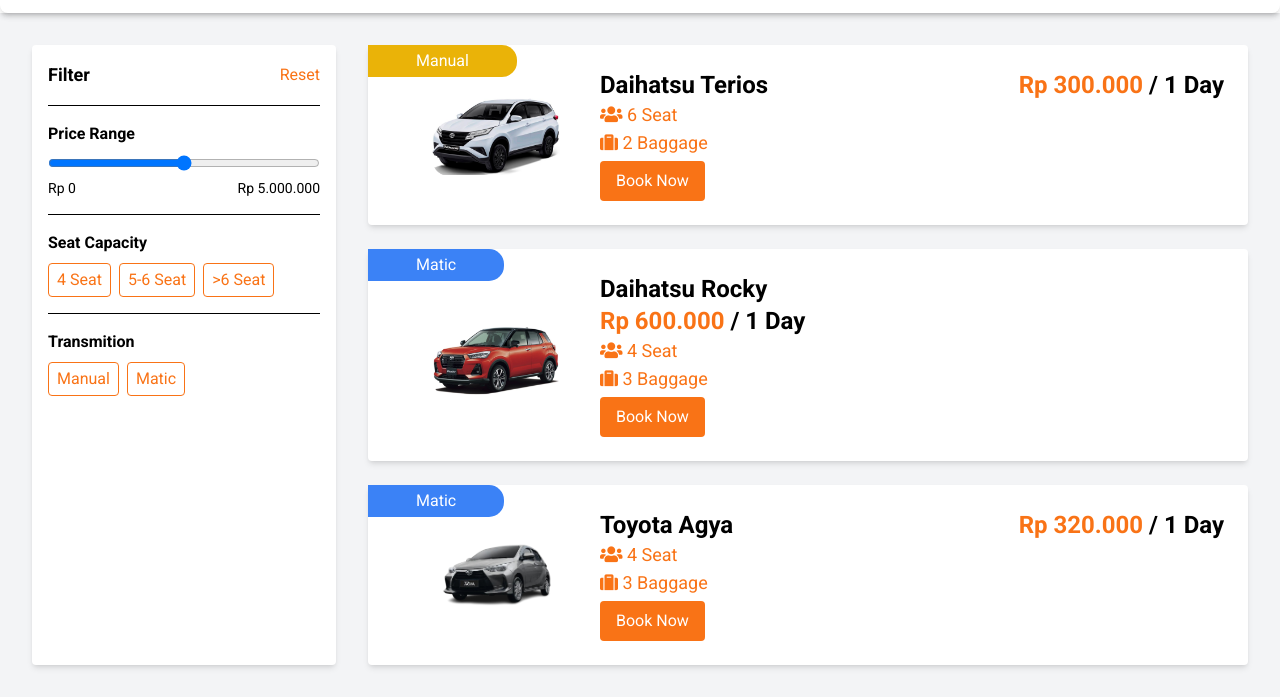
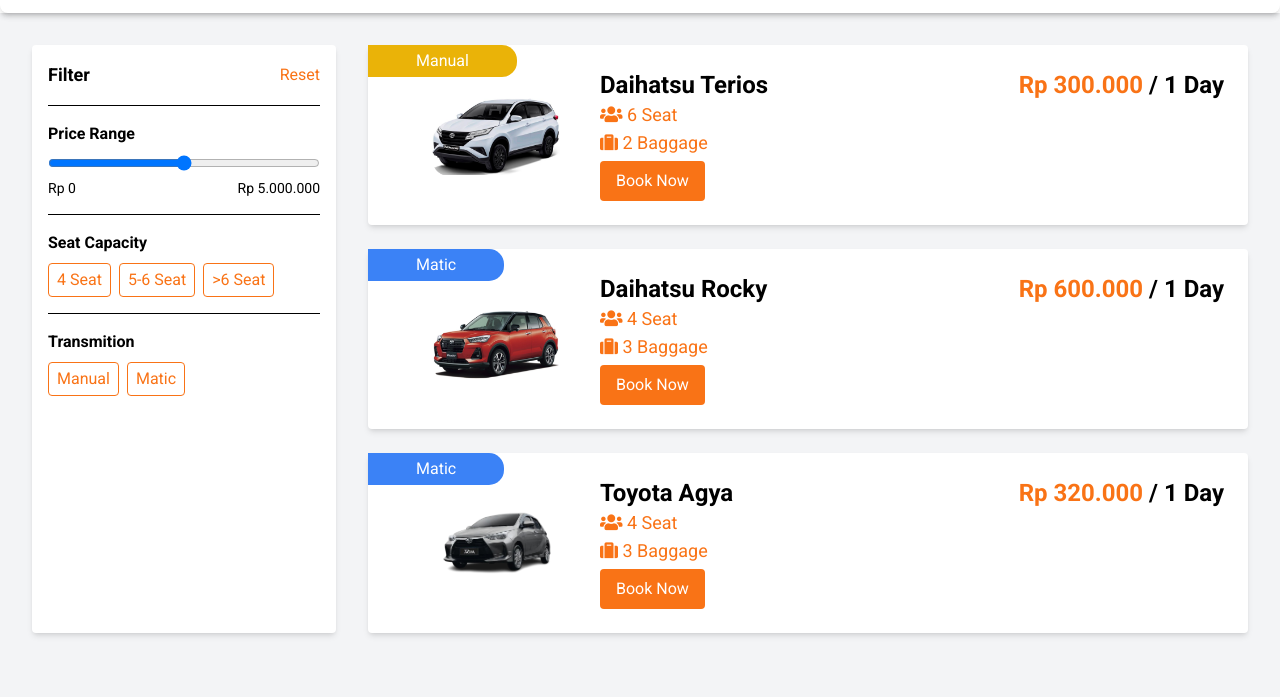
Before and after one commit to gabriellaauralia/Implementation-and-Testing-Softwar, a plain HTML site: page ui new/Search.html in a window 1280 px wide. Shown: the part 175-872 px from the top of the page. After the commit the page ends 840 px from the top, so only its background shows below. Drawn offline with nearby package versions, Linux system fonts and the light colour scheme.

Commit message:
Update Search.html

```diff
--- a/ui new/Search.html
+++ b/ui new/Search.html
@@ -179,11 +179,11 @@
        <img alt="Daihatsu Rocky" class="w-32 h-20 object-cover" height="80" src="/Source/roky.png" width="130"/>
       </div>
       <div class="flex-1">
-       <div class="f    lex justify-between items-center">
+       <div class="flex justify-between items-center">
         <h3 class="text-2xl font-bold">
          Daihatsu Rocky
         </h3>
-        <p class="text-2xl font-bold text-orange-500">
+        <p class="text-2xl font-bold text-orange-500 text-right">
          Rp 600.000 <span class="text-black">/ 1 Day</span>
         </p>
        </div>
```
